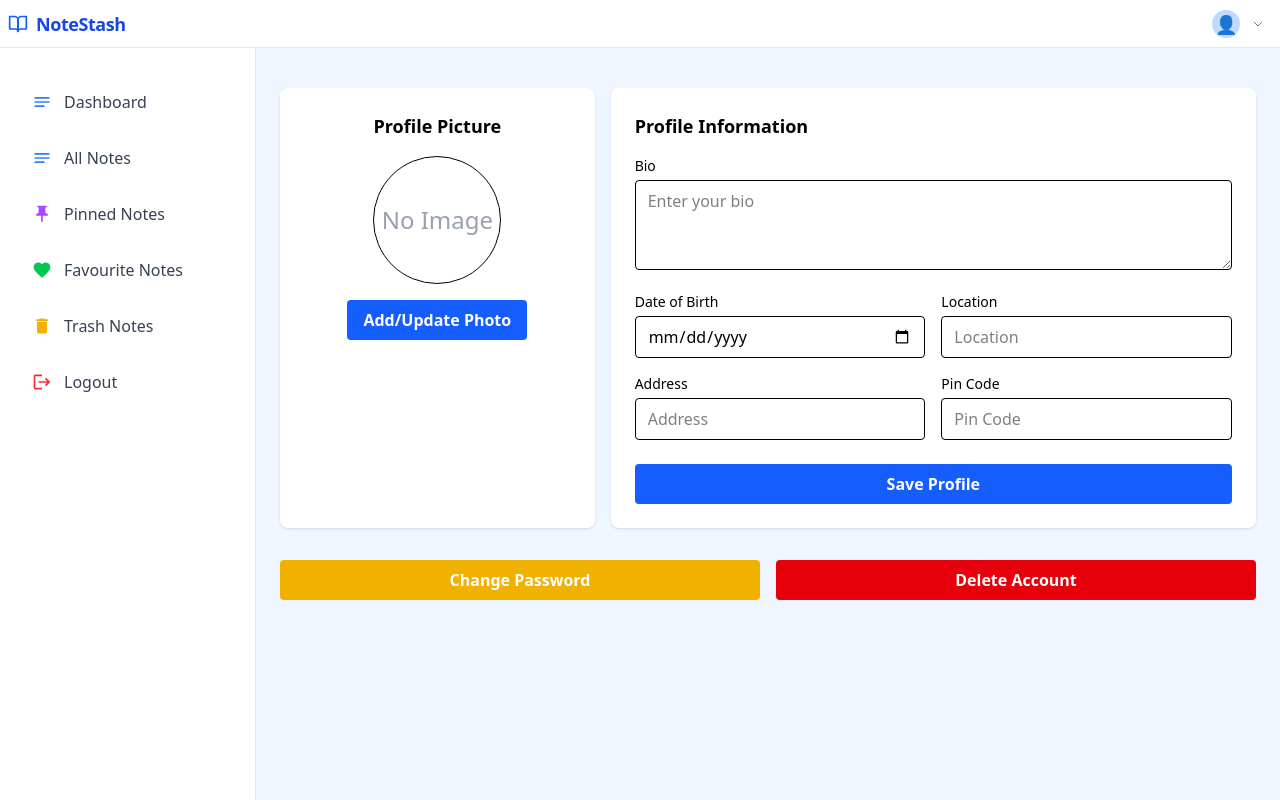
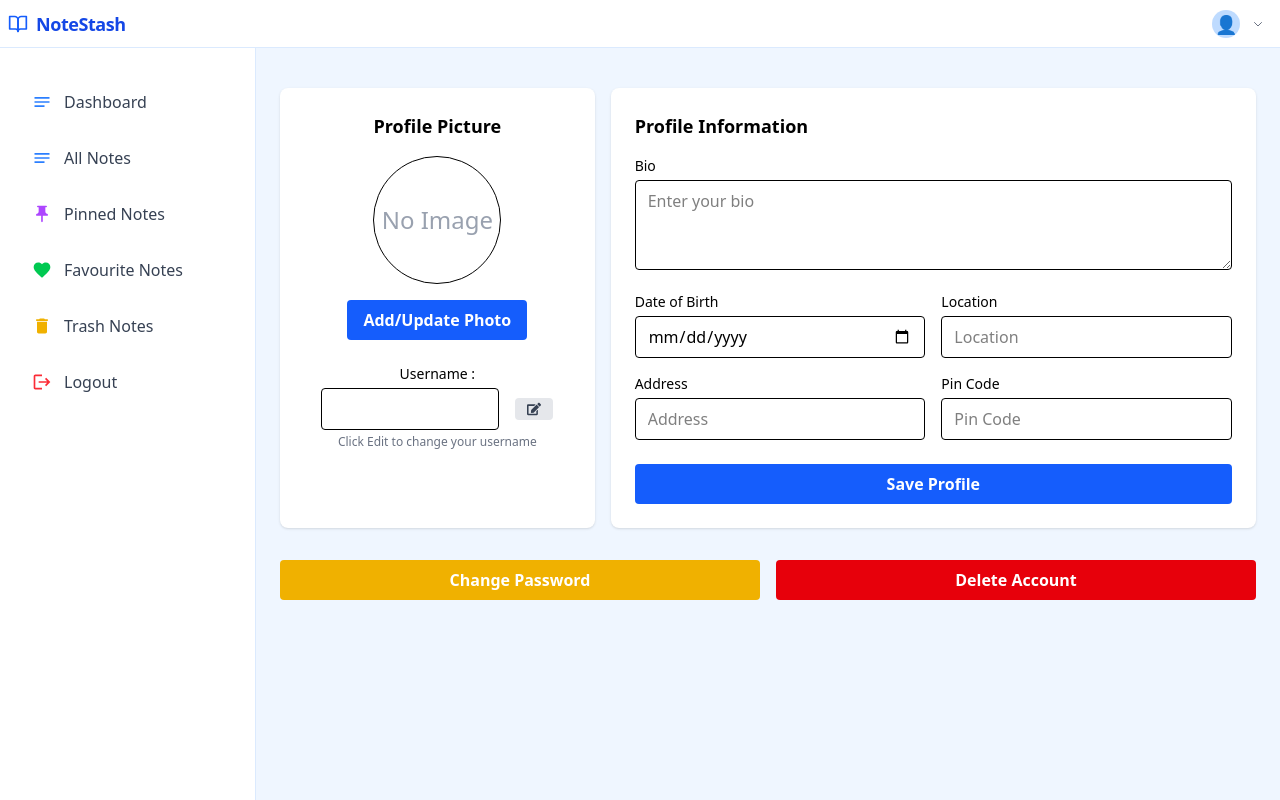
Before and after one commit to Ashukr321/NoteStash, a Next.js app in the folder frontend/: page /dashboard/setting in a window 1280 px wide. Built offline with nearby package versions, Linux system fonts and the light colour scheme; no server answers.

Commit message:
get profile details

```diff
--- a/frontend/src/app/dashboard/setting/page.tsx
+++ b/frontend/src/app/dashboard/setting/page.tsx
@@ -5,7 +5,7 @@ import Image from "next/image";
 import { useRouter } from "next/navigation";
 import Cookies from "js-cookie";
 import toast from "react-hot-toast";
-import { FaEye, FaEyeSlash } from "react-icons/fa";
+import { FaEye, FaEyeSlash, FaEdit, FaSave } from "react-icons/fa";
 const baseUrl = process.env.NEXT_PUBLIC_PUBLIC_API;
 
 const ProfilePage = () => {
@@ -20,10 +20,14 @@ const ProfilePage = () => {
   const [profilePicFile, setProfilePicFile] = useState<File | null>(null);
   const [loading, setLoading] = useState(false);
   const router = useRouter();
+
+  const userInfo = Cookies.get("userInfo");
+  const user = JSON.parse(userInfo || "{}");
+  const [userNameInput, setUserNameInput] = useState(user.userName || "");
+  const [isEditingUserName, setIsEditingUserName] = useState(false);
   // Modals
   const [showPasswordModal, setShowPasswordModal] = useState(false);
   const [showDeleteModal, setShowDeleteModal] = useState(false);
-
   // change password
   const [passwordForm, setPasswordForm] = useState({
     currentPassword: "",
@@ -120,6 +124,22 @@ const ProfilePage = () => {
     setPasswordForm({ ...passwordForm, [e.target.name]: e.target.value });
   };
 
+  // update userName;
+  const updateUserNameHandler = async () => {
+    try {
+      setLoading(true);
+      const resData = await userServices.changeUserName(userNameInput);
+      if (resData.success) {
+        setLoading(false);
+        toast.success(resData.message);
+      }
+    } catch (error) {
+      if (error instanceof Error) {
+        toast.error(error.message);
+      }
+    }
+  };
+
   // Change password
   const handleChangePassword = async (e: FormEvent) => {
     e.preventDefault();
@@ -165,7 +185,7 @@ const ProfilePage = () => {
 
   return (
     <div className="w-full mx-auto p-4 sm:p-6 grid grid-cols-1 md:grid-cols-3 gap-4">
-      {/* Profile Picture Card */}
+      {/* Profile Picture & Username Card */}
       <div className="w-full bg-white rounded-lg shadow p-4 sm:p-6 flex flex-col items-center sm:w-full sm:col-span-1 md:col-span-1 md:w-full">
         <h2 className="text-lg font-semibold mb-4 w-full text-center">
           Profile Picture
@@ -211,6 +231,45 @@ const ProfilePage = () => {
         >
           {loading ? "Uploading..." : "Add/Update Photo"}
         </button>
+
+        {/* Username Section */}
+        <div className="w-full mt-6 flex flex-col items-center">
+          <label className="block text-sm font-medium mb-1 text-center w-full">
+            Username : {user.UserName}
+          </label>
+          <div className="flex items-center w-full justify-center gap-2">
+            <input
+              type="text"
+              className="border rounded px-3 py-2 text-sm sm:text-base w-2/3 text-center"
+              value={userNameInput}
+              onChange={e => setUserNameInput(e.target.value)}
+              disabled={!isEditingUserName}
+            />
+            <button
+              type="button"
+              className={`ml-2 px-3 py-1 rounded text-sm font-semibold flex items-center justify-center ${
+                isEditingUserName
+                  ? "bg-green-600 hover:bg-green-700 text-white"
+                  : "bg-gray-200 text-gray-700"
+              }`}
+              onClick={() => {
+                if (isEditingUserName) {
+                  updateUserNameHandler();
+                }
+                setIsEditingUserName(!isEditingUserName);
+              }}
+              disabled={loading}
+              aria-label={isEditingUserName ? "Save username" : "Edit username"}
+            >
+              {isEditingUserName ? <FaSave /> : <FaEdit />}
+            </button>
+          </div>
+          <p className="text-xs text-gray-500 mt-1 text-center">
+            {isEditingUserName
+              ? "Enter new username and click Save"
+              : "Click Edit to change your username"}
+          </p>
+        </div>
       </div>
       {/* Profile Info Card */}
       <div className="col-span-1 md:col-span-2 bg-white rounded-lg shadow p-4 sm:p-6 mt-4 md:mt-0">
--- a/frontend/src/services/users/users.services.js
+++ b/frontend/src/services/users/users.services.js
@@ -42,7 +42,7 @@ const userServices = {
 
 
   // 3. change-username
-  async changeUserName({ UserName }) {
+  async changeUserName( UserName ) {
     try {
       const token = Cookies.get("token");
       const response = await fetch(`${baseUrl}/api/users/change-username`, {
@@ -51,7 +51,7 @@ const userServices = {
           "Content-Type": "application/json",
           Authorization: `Bearer ${token}`
         },
-        body: JSON.stringify(UserName)
+        body: JSON.stringify({UserName})
       })
       const resData = await response.json();
       return resData;
```
Also changed, not shown: 2 other files (tests, documents, lock files or other folders).
